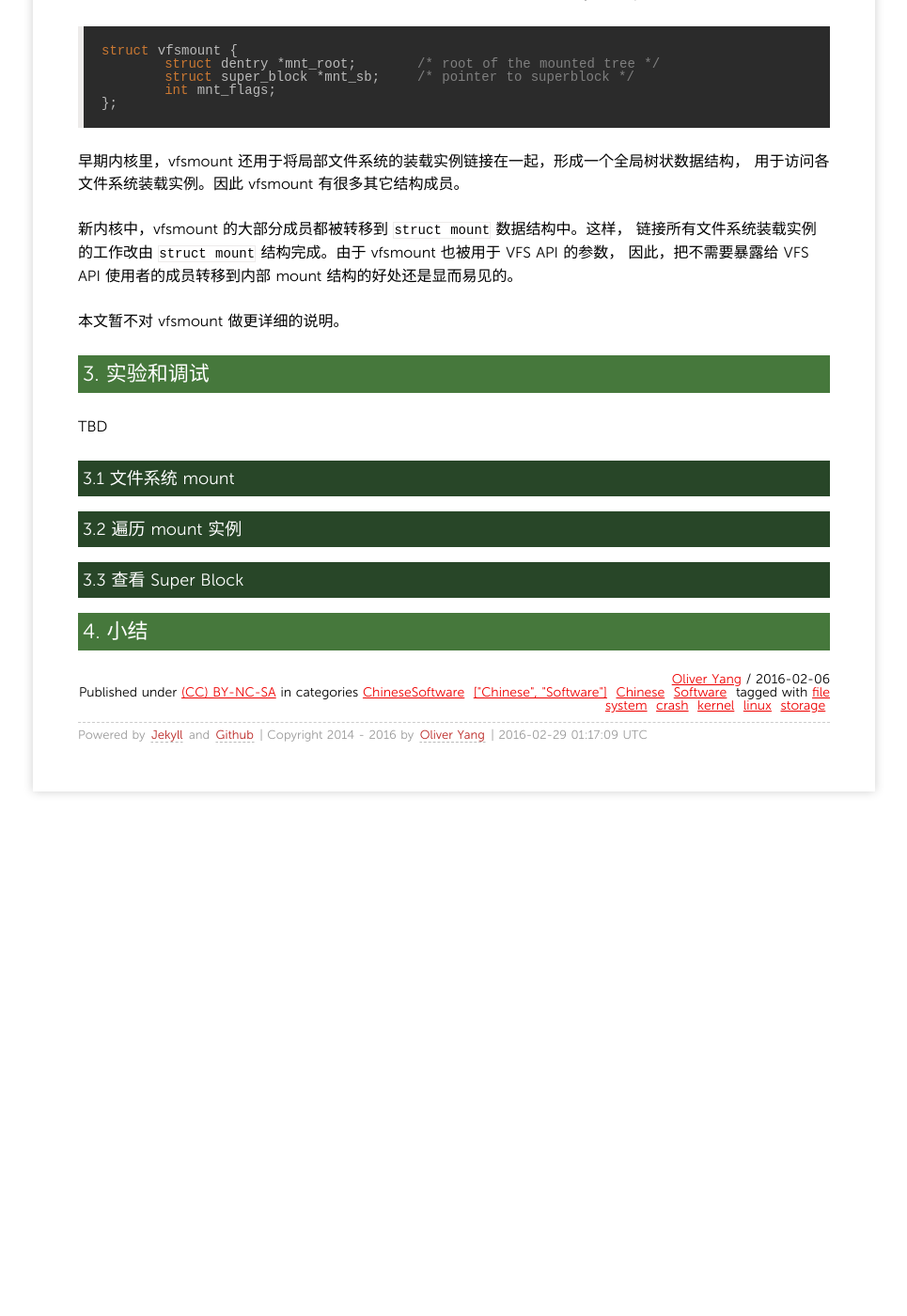
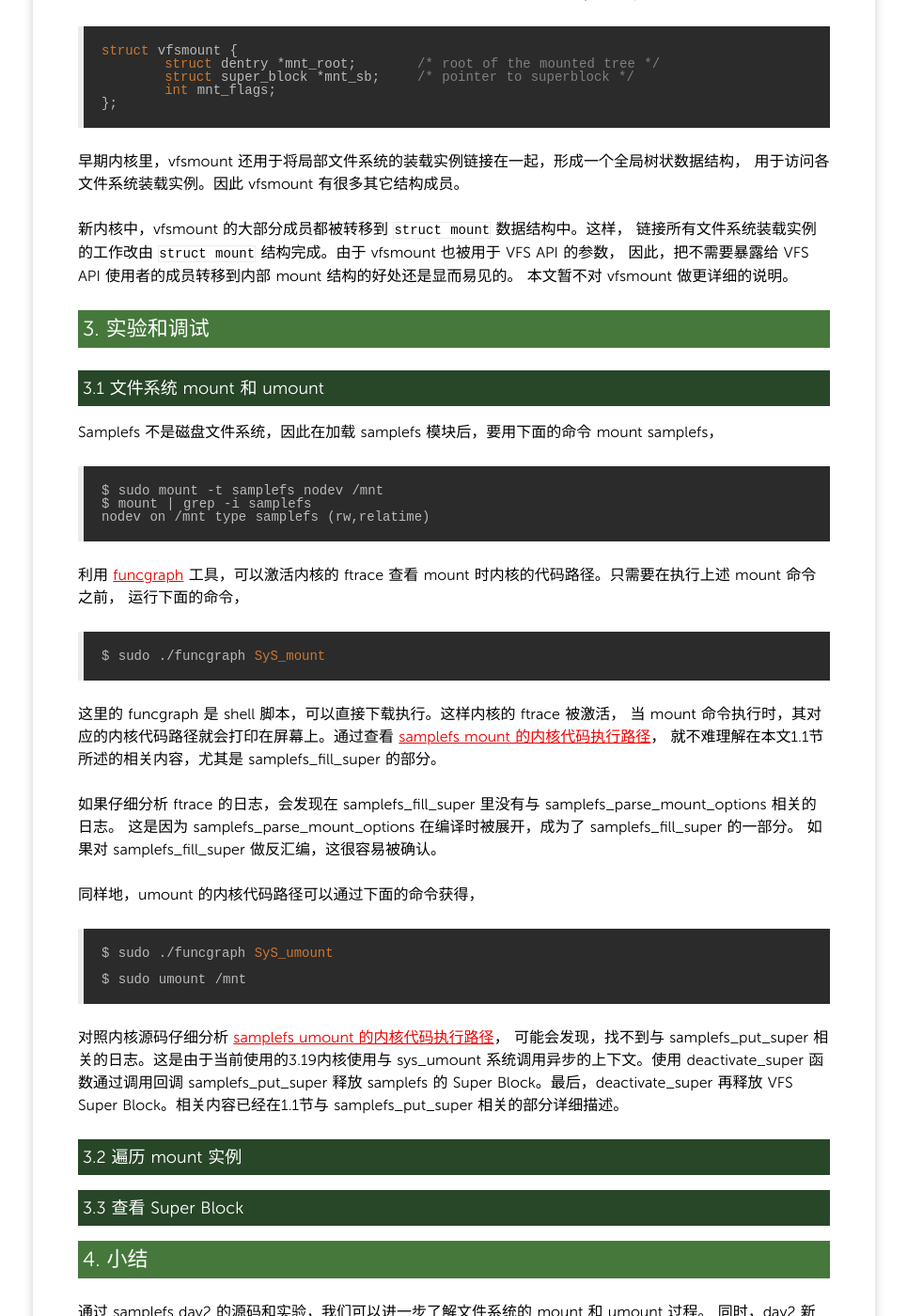
Before and after one commit to yangoliver/yangoliver.github.io, a Jekyll site: the page built from _posts/2016/2016-02-06-linux-file-system-basic-3.md, in a window 1280 px wide and 1400 px high, scrolled down 5595 px. Shown: the whole window at 94% size, without its empty margins (157-1122 px from the left). Built offline with Jekyll 4.4.1, drawn with Linux system fonts in a browser that asks for light colours; comment, search, counter and statistics services are not loaded; before the commit the page ends 6485 px from its top, so only the background shows below that; some of the changed text lies outside the part shown.

Commit message:
draft: descriptions for lab operations

```diff
--- a/_posts/2016/2016-02-06-linux-file-system-basic-3.md
+++ b/_posts/2016/2016-02-06-linux-file-system-basic-3.md
@@ -12,15 +12,15 @@ tags:
 
 ## 文件系统 mount 和 Super Block
 
-Samplefs Day2 的代码涉及到了文件系统 mount 和 Super Block (超级块)的实现。
-本文将以 [Day2 的代码](https://github.com/yangoliver/lktm/tree/master/fs/samplefs/day2)
+Samplefs day2 的代码涉及到了文件系统 mount 和 Super Block (超级块)的实现。
+本文将以 [day2 的代码](https://github.com/yangoliver/lktm/tree/master/fs/samplefs/day2)
 为例，讲解相关概念。
 
-### 1. Samplefs Day2
+### 1. Samplefs day2
 
 #### 1.1 源代码
 
-与 Day1 相比，Day2 的实现增加了下面几个函数，
+与 day1 相比，day2 的实现增加了下面几个函数，
 
 - samplefs_fill_super: 初始化 VFS Super Block。
 
@@ -100,17 +100,17 @@ Samplefs Day2 的代码涉及到了文件系统 mount 和 Super Block (超级块
 
 #### 1.2 编译和加载
 
-编译 Day2 模块需要先编译 Linux 内核源代码。请参考
+编译 day2 模块需要先编译 Linux 内核源代码。请参考
 [Linux File System Basic - 2](http://oliveryang.net/2016/01/linux-file-system-basic-2/)。
 
 Samplefs 的编译可以在 Linux 内核编译成功后，运行下面的命令单独编译，
 
 	make M=/ws/lktm/fs/samplefs/day2
 
-原版的 Day2 的代码是为 Linux 2.6 写的，在新内核 Linux 3.19 上会因为内核接口的变化引起编译错误。
-如果使用本文提供的 Day2 的源码，则可以正确编译，这是因为本文所用代码对新内核做了相应的修改。
+原版的 day2 的代码是为 Linux 2.6 写的，在新内核 Linux 3.19 上会因为内核接口的变化引起编译错误。
+如果使用本文提供的 day2 的源码，则可以正确编译，这是因为本文所用代码对新内核做了相应的修改。
 请参考[针对新内核接口的 Patch](https://github.com/yangoliver/lktm/commit/dd2b5a7332ff61ee8a4ded3281616b0f77d6eddf#diff-2e79772ae929f397a8bb5817fc4e6c4f)
-来查看本文中的 Day2 代码针对原有代码做了哪些修改。
+来查看本文中的 day2 代码针对原有代码做了哪些修改。
 
 ### 2. 关键数据结构和概念
 
@@ -246,17 +246,53 @@ vfsmount 代表了文件系统的已装载实例。其中主要由文件系统
 新内核中，vfsmount 的大部分成员都被转移到 `struct mount` 数据结构中。这样，
 链接所有文件系统装载实例的工作改由 `struct mount` 结构完成。由于 vfsmount 也被用于 VFS API 的参数，
 因此，把不需要暴露给 VFS API 使用者的成员转移到内部 mount 结构的好处还是显而易见的。
-
 本文暂不对 vfsmount 做更详细的说明。
 
 ### 3. 实验和调试
 
-TBD
+#### 3.1 文件系统 mount 和 umount
 
-#### 3.1 文件系统 mount
+Samplefs 不是磁盘文件系统，因此在加载 samplefs 模块后，要用下面的命令 mount samplefs，
+
+	$ sudo mount -t samplefs nodev /mnt
+	$ mount | grep -i samplefs
+	nodev on /mnt type samplefs (rw,relatime)
+
+利用 [funcgraph](https://github.com/brendangregg/perf-tools/blob/master/examples/funcgraph_example.txt)
+工具，可以激活内核的 ftrace 查看 mount 时内核的代码路径。只需要在执行上述 mount 命令之前，
+运行下面的命令，
+
+	$ sudo ./funcgraph SyS_mount
+
+这里的 funcgraph 是 shell 脚本，可以直接下载执行。这样内核的 ftrace 被激活，
+当 mount 命令执行时，其对应的内核代码路径就会打印在屏幕上。通过查看
+[samplefs mount 的内核代码执行路径](https://github.com/yangoliver/lktm/blob/master/fs/samplefs/trace_logs/sys_mount_trace.txt)，
+就不难理解在本文1.1节所述的相关内容，尤其是 samplefs_fill_super 的部分。
+
+如果仔细分析 ftrace 的日志，会发现在 samplefs_fill_super 里没有与 samplefs_parse_mount_options 相关的日志。
+这是因为 samplefs_parse_mount_options 在编译时被展开，成为了 samplefs_fill_super 的一部分。
+如果对 samplefs_fill_super 做反汇编，这很容易被确认。
+
+同样地，umount 的内核代码路径可以通过下面的命令获得，
+
+	$ sudo ./funcgraph SyS_umount
+
+	$ sudo umount /mnt
+
+对照内核源码仔细分析
+[samplefs umount 的内核代码执行路径](https://github.com/yangoliver/lktm/blob/master/fs/samplefs/trace_logs/sys_umount_trace.txt)，
+可能会发现，找不到与 samplefs_put_super 相关的日志。这是由于当前使用的3.19内核使用与
+sys_umount 系统调用异步的上下文。使用 deactivate_super 函数通过调用回调
+samplefs_put_super 释放 samplefs 的 Super Block。最后，deactivate_super 再释放
+VFS Super Block。相关内容已经在1.1节与 samplefs_put_super 相关的部分详细描述。
 
 #### 3.2 遍历 mount 实例
 
 #### 3.3 查看 Super Block
 
 ### 4. 小结
+
+通过 samplefs day2 的源码和实验，我们可以进一步了解文件系统的 mount 和 umount 过程。
+同时，day2 新增的代码还涉及到了 Super Block 分配，释放，初始化的相关内容。
+让我们对 Super Block 的概念有了更近一步的了解。而 day2 涉及到的其它文件系统相关的概念，
+inode，dentry，vfsmount 等，在本文只做初步介绍。后续的文章中会逐步详细说明。
```
